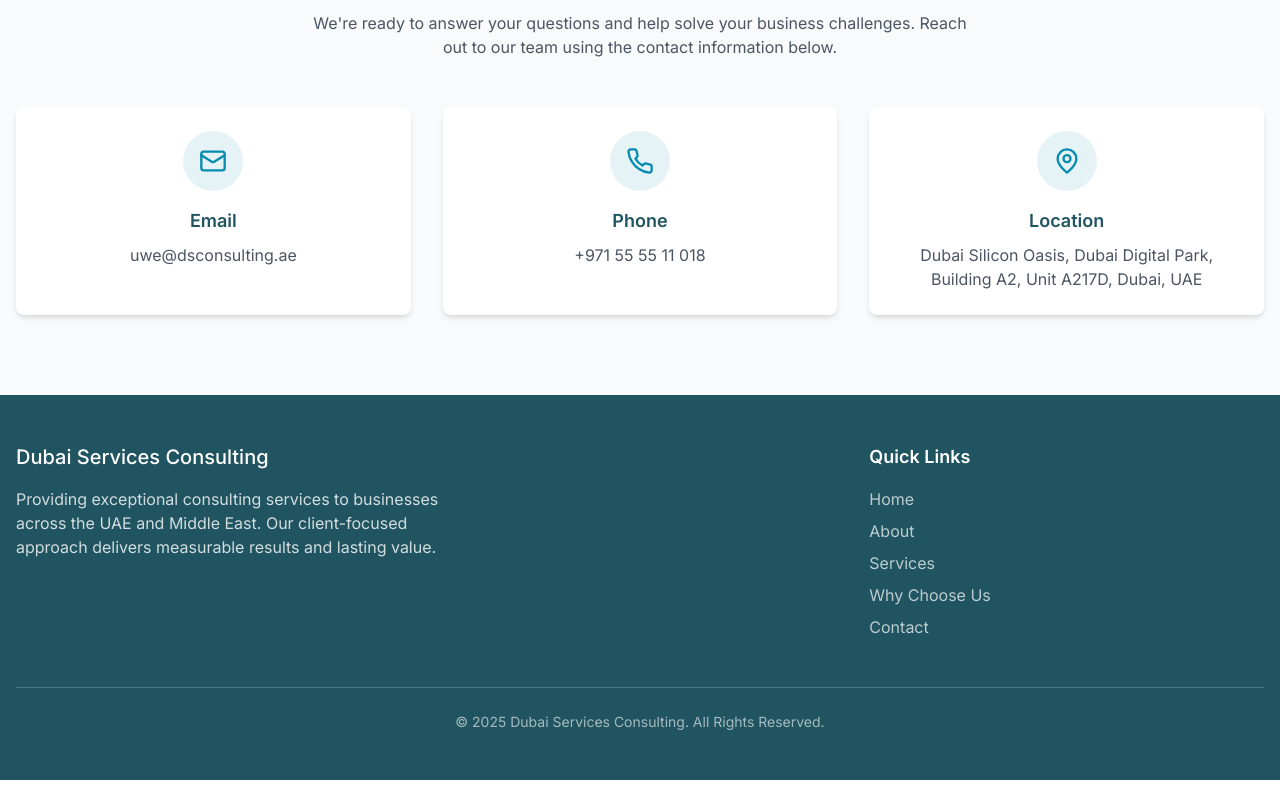
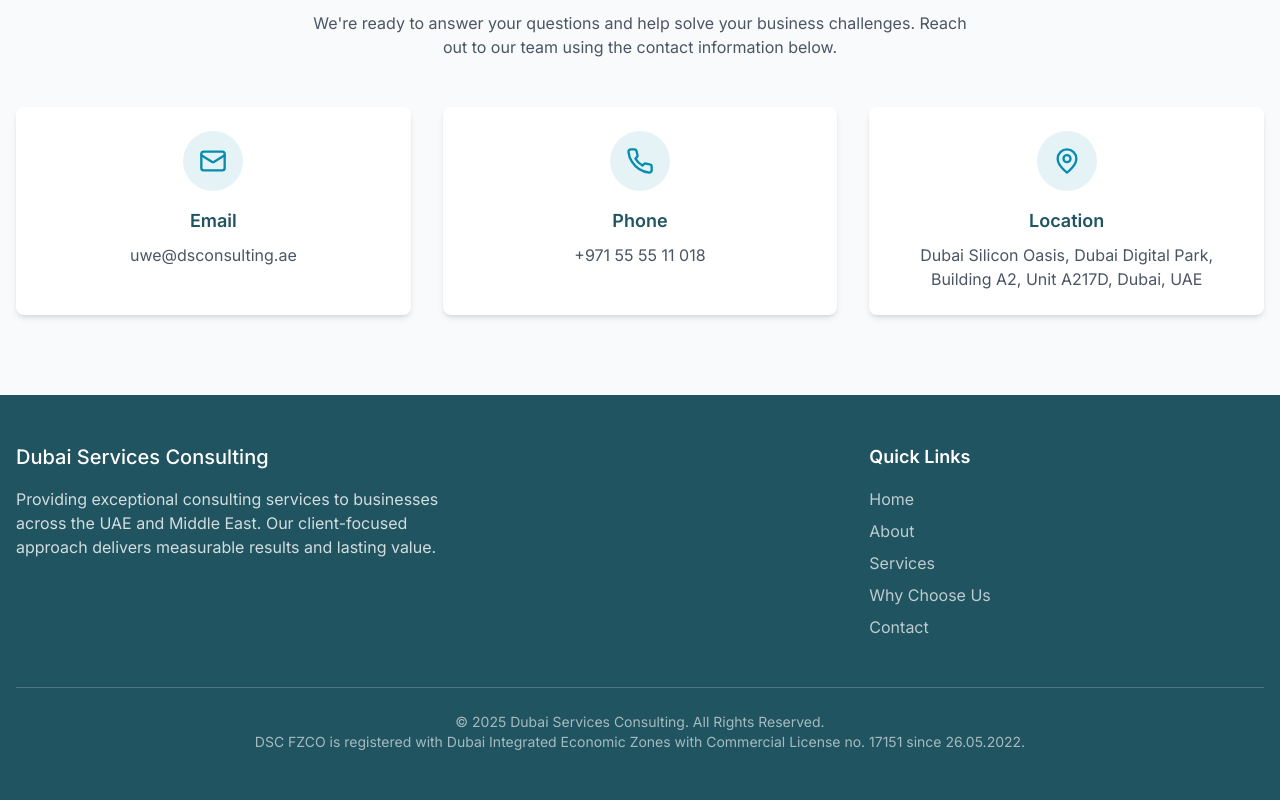
Before and after one commit to universal-damir/dsc, a React (Vite) app: page / in a window 1280 px wide. Shown: the part 3505-4305 px from the top of the page. Built offline with nearby package versions, Linux system fonts and the light colour scheme.

Commit message:
Footer Fix

```diff
--- a/src/components/Footer.tsx
+++ b/src/components/Footer.tsx
@@ -1,5 +1,3 @@
-import React from 'react';
-
 const Footer = () => {
   const currentYear = new Date().getFullYear();
 
@@ -45,6 +43,9 @@ const Footer = () => {
 
         <div className="border-t border-white/20 mt-12 pt-6 text-center text-white/60 text-sm">
           <p>&copy; {currentYear} Dubai Services Consulting. All Rights Reserved.</p>
+          <p className="text-primary-300 text-sm">
+            DSC FZCO is registered with Dubai Integrated Economic Zones with Commercial License no. 17151 since 26.05.2022.
+          </p>
         </div>
       </div>
     </footer>
```
